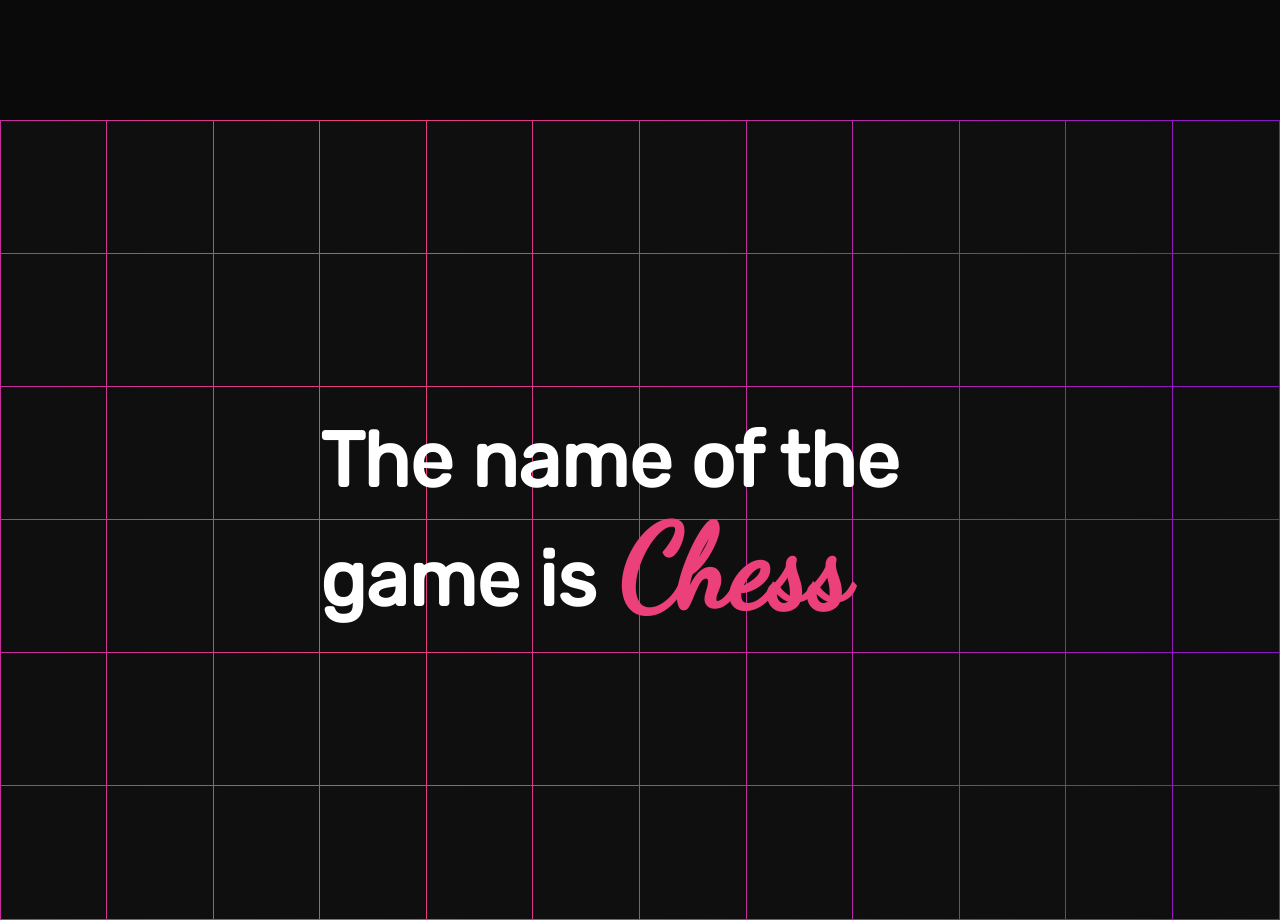
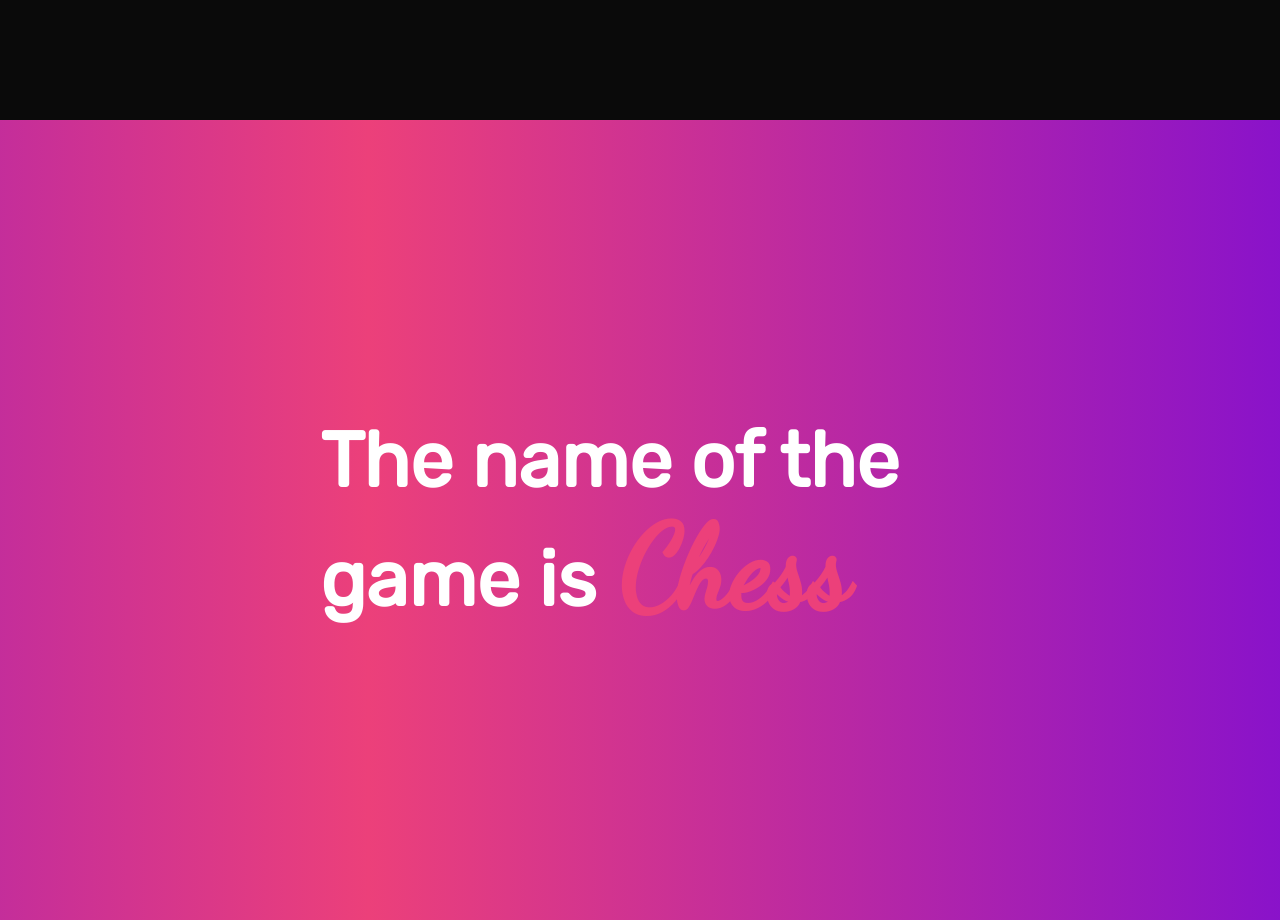
Before and after one commit to kncalderong/css-cool-effects, a React (Vite) app: page / in a window 1280 px wide. Shown: the part 3880-4800 px from the top of the page. Built offline with nearby package versions, Linux system fonts and the light colour scheme; a web font is replaced by a local one.

Commit message:
feat: effect without staggered tiles completed, the staggered is not possible because re-rendering of tiels

```diff
--- a/package.json
+++ b/package.json
@@ -14,10 +14,12 @@
     "@fortawesome/free-regular-svg-icons": "^6.4.0",
     "@fortawesome/free-solid-svg-icons": "^6.4.0",
     "@fortawesome/react-fontawesome": "^0.2.0",
+    "animejs": "^3.2.1",
     "react": "^18.2.0",
     "react-dom": "^18.2.0"
   },
   "devDependencies": {
+    "@types/animejs": "^3.1.7",
     "@types/react": "^18.0.28",
     "@types/react-dom": "^18.0.11",
     "@typescript-eslint/eslint-plugin": "^5.57.1",
--- a/src/components/StaggeredGrid/StaggeredGrid.tsx
+++ b/src/components/StaggeredGrid/StaggeredGrid.tsx
@@ -2,11 +2,14 @@ import { faChess } from "@fortawesome/free-solid-svg-icons"
 import { FontAwesomeIcon } from "@fortawesome/react-fontawesome"
 import { useState, useEffect, useRef, useMemo, useCallback } from "react"
 import Tile from "./Tile"
+import anime from 'animejs/lib/anime.es.js'
 
 
 const StaggeredGrid = () => {
 
   const [toggled, setToggled] = useState<boolean>(false)
+  let rows = 0
+  let columns = 0
   const [numOfTiles, setNumOfTiles] = useState<number>(0)
   const tilesContainerRef = useRef<HTMLDivElement>(null)
 
@@ -20,28 +23,32 @@ const StaggeredGrid = () => {
     gridTemplateRows: 'repeat(var(--rows), 1fr)'
   }
 
-  const handleToggle =  useCallback(() => {
+  const handleToggle = (index: number) => {
+
+    console.log("this is triggering")
+    /* anime({
+      targets: ".tile",
+      opacity: toggled ? 1 : 0 ,
+      delay: anime.stagger(50, {
+        grid: [columns, rows],
+        from: index
+      })
+    }) */
     if (toggled) {
       setToggled(false)
     } else {
       setToggled(true)
     }
-  }, [toggled])
-
+  }
 
   useEffect(() => {
-    let rows = 0
-    let columns = 0
+
     const handleResize = () => {
       const size = document.body.clientWidth > 800 ? 100 : 50;
-
-      console.log("height: ", screen.height)
-      console.log("size: ", size)
 
       columns = Math.floor(document.body.clientWidth / size)
       rows = Math.floor(screen.height / size)
 
-      console.log("rows: ", rows)
       setNumOfTiles(columns * rows)
       tilesContainerRef.current!.style.setProperty("--columns", `${columns}`);
       tilesContainerRef.current!.style.setProperty("--rows", `${rows}`);
@@ -55,10 +62,11 @@ const StaggeredGrid = () => {
   }, [])
 
   const tiles = useMemo(() => {
-    return Array.from({ length: numOfTiles }, (_, index) => {
-      return <Tile toggled={toggled} key={index} handleToggle={handleToggle} />
+   return Array.from({ length: numOfTiles }, (_, index) => {
+    return <Tile toggled={toggled} key={index} handleToggle={handleToggle} index={index} />
     })
-  }, [numOfTiles,handleToggle,toggled])
+  },[toggled ])
+
 
   return (
     <section className={`w-100 h-auto sm:h-screen overflow-hidden relative ${toggled ? 'animate-none' : 'animate-staggeredBackgroundPan'}`} style={styleContainer}>
--- a/src/components/StaggeredGrid/Tile.tsx
+++ b/src/components/StaggeredGrid/Tile.tsx
@@ -2,16 +2,16 @@ import {useState} from 'react'
 
 type TileProps = {
   toggled: boolean,
-  handleToggle: ()=>void
+  handleToggle: (index: number) => void
+  index: number
 }
 
-const Tile = ({toggled, handleToggle}: TileProps) => {
+const Tile = ({toggled, handleToggle,index}: TileProps) => {
 
   const [isHover, setIsHover] = useState<boolean>(false)
-
   return (
-    <div className='cursor-pointer relative ' onMouseEnter={()=>{setIsHover(true)}} onMouseLeave={()=>{setIsHover(false)}} onClick={handleToggle}>
-      <div className={`likeBefore ${isHover ? 'bg-[#1E1E1E]' : 'bg-[#0F0F0F]'} inset-tileStaggered absolute ${toggled ? 'opacity-0 hover:opacity-10' : 'opacity-100' }`}></div>
+    <div className={`tile cursor-pointer relative ${toggled ? 'opacity-0 hover:opacity-10' : 'opacity-100'} `} onMouseEnter={()=>{setIsHover(true)}} onMouseLeave={()=>{setIsHover(false)}} onClick={()=>{handleToggle(index)}}>
+      <div className={`likeBefore ${isHover ? 'bg-[#1E1E1E]' : 'bg-[#0F0F0F]'} inset-tileStaggered absolute`}></div>
     </div>
   )
 }
```
Also changed, not shown: 1 other file (tests, documents, lock files or other folders).
